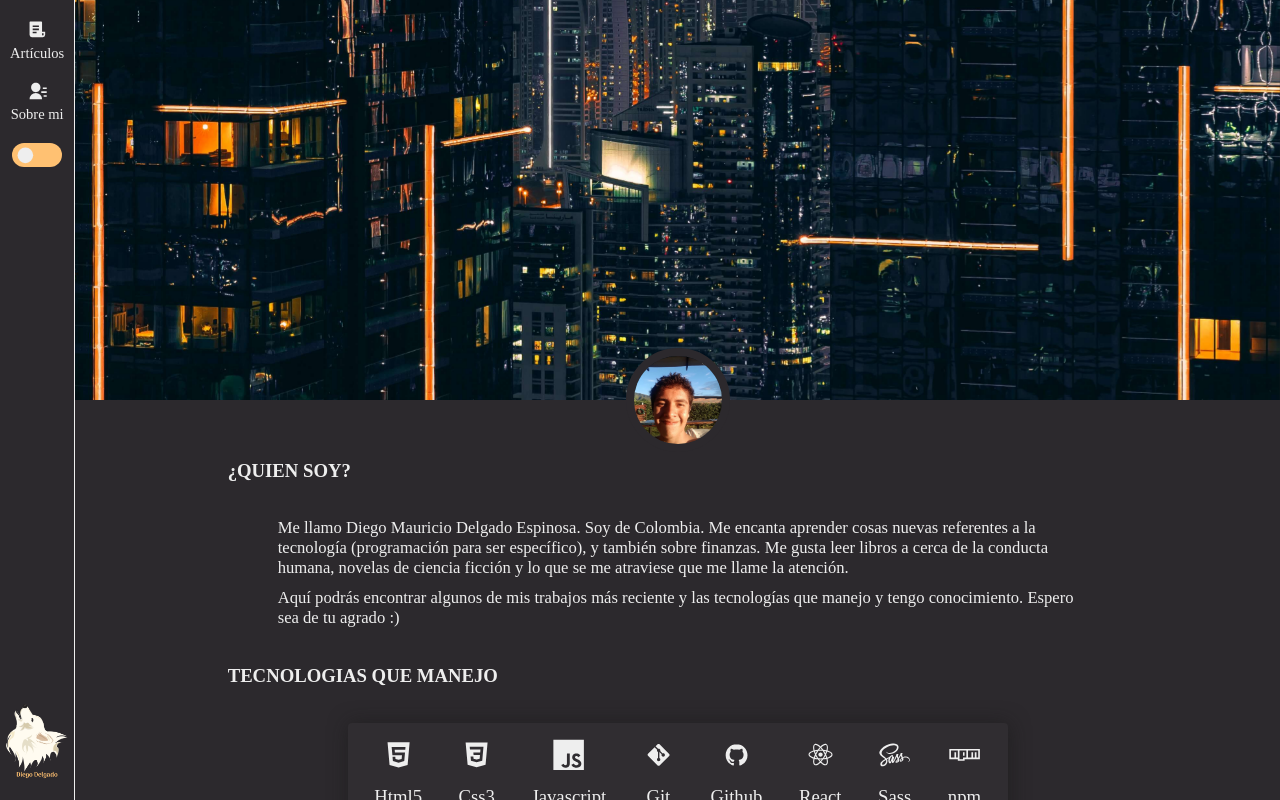
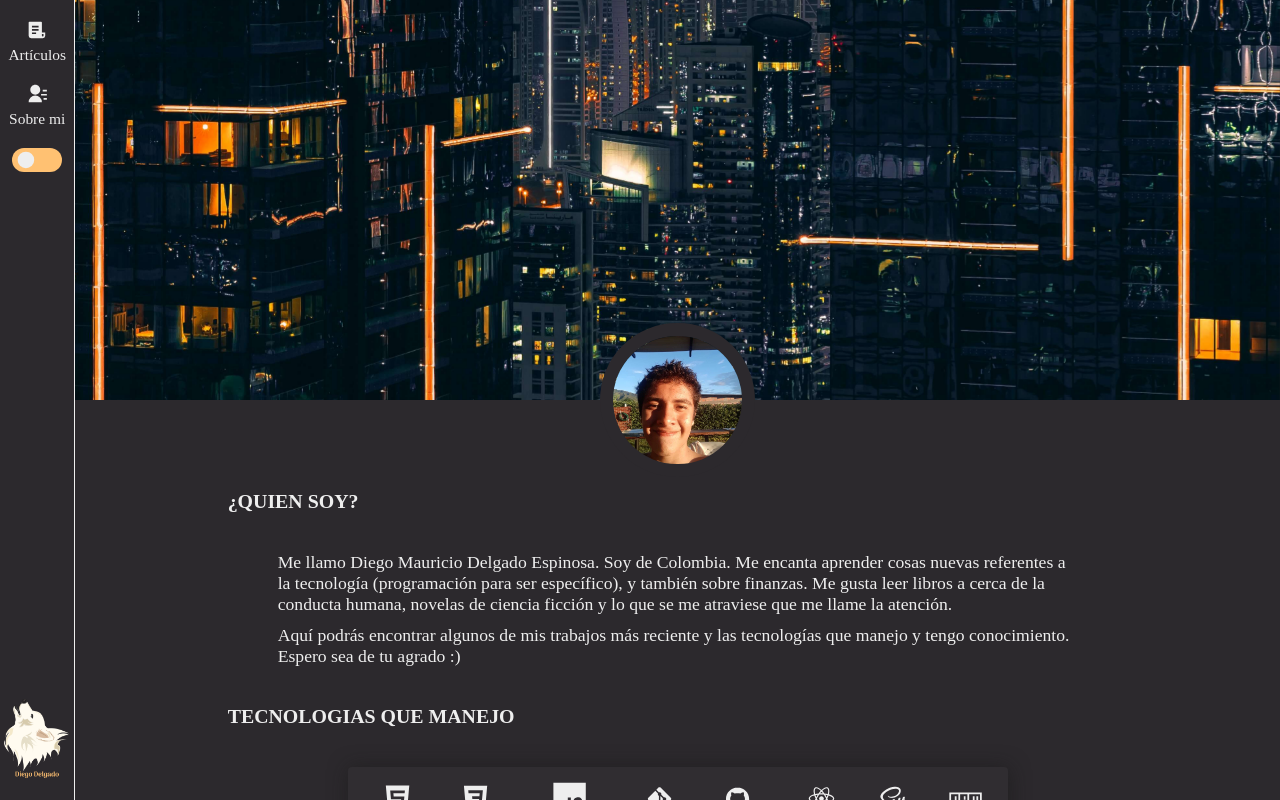
Before and after one commit to DiegoDelgadoMao/Portafolio, a React (Create React App) app: page / in a window 1280 px wide. Both pictures are taken after a click on the item "Sobre mi". Built offline with nearby package versions, Linux system fonts and the light colour scheme; a web font is replaced by a local one.

Commit message:
se pulieron detalles

```diff
--- a/src/components/AboutMePage/AboutMePage.jsx
+++ b/src/components/AboutMePage/AboutMePage.jsx
@@ -100,13 +100,13 @@ export const AboutMePage = () => {
 							</div>
 							<div className='project-info__btns'>
 								<a
-									href='https://github.com/DiegoDelgadoMao/ogo-finanzas'
+									href='https://github.com/DiegoDelgadoMao/ogo-finanzas/'
 									target='_blank'
 								>
 									<span>Ver código</span>
 									<RiFileCodeFill style={styleBaseIconSmall} />
 								</a>
-								<a href='ogo-finanzas.netlify.app/' target='_blank'>
+								<a href='https://ogo-finanzas.netlify.app/' target='_blank'>
 									<span>Ver proyecto</span>
 									<RiEye2Line style={styleBaseIconSmall} />
 								</a>
@@ -193,7 +193,7 @@ export const AboutMePage = () => {
 								</a>
 								<a
 									href='https://piedra-papel-o-tijera-juego.netlify.app/'
-									trget='_blank'
+									target='_blank'
 								>
 									<span>Ver proyecto</span>
 									<RiEye2Line style={styleBaseIconSmall} />
--- a/src/sass/base.scss
+++ b/src/sass/base.scss
@@ -95,6 +95,9 @@ body {
 }
 
 @media (min-width: 900px) {
+	html {
+		font-size: 69%;
+	}
 	// articlePage
 	.articlePage {
 		padding-top: 20px;
@@ -110,6 +113,15 @@ body {
 	}
 
 	// aboutMePage
+	.App .aboutMePage header {
+		margin-bottom: 90px;
+		img {
+			width: 14rem;
+			height: 14rem;
+			bottom: -7rem;
+			border: 1.2rem solid $main-color;
+		}
+	}
 	.App .aboutMePage main {
 		.technologies-container {
 			justify-content: space-evenly;
```
